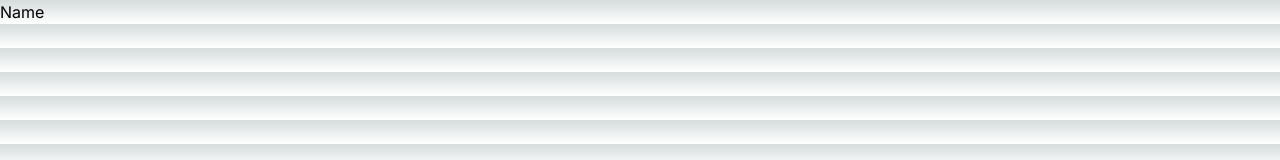
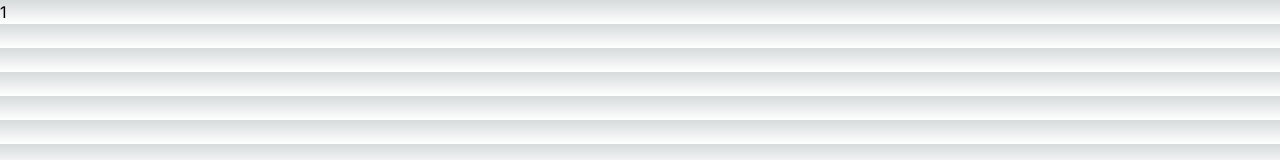
Before and after one commit to Keanin-Cupido/nextjs-small-profile-predictor, a Next.js app: page /prediction/1 in a window 1280 px wide. Shown: the top 160 px of the page. Built offline with nearby package versions, Linux system fonts and the light colour scheme.

Commit message:
feat: add dynamic routes

```diff
--- a/src/app/page.tsx
+++ b/src/app/page.tsx
@@ -1,12 +1,16 @@
 "use client";
 
 import { FormEvent, useState } from "react";
+import { useRouter } from 'next/navigation';
 
 export default function Home() {
   const [inputVal, setInputVal] = useState("");
+  const { push } = useRouter();
 
   const handleSubmit = (event: FormEvent) => {
     event.preventDefault();
+
+    push(`/prediction/${inputVal}`);
   }
 
   return (
@@ -17,6 +21,7 @@ export default function Home() {
       <form onSubmit={handleSubmit}>
         <input type="text" name="" id="" placeholder="Enter your name..."
           value={inputVal}
+          className="text-cyan-900"
           onChange={(e) => setInputVal(e.target.value)}
         />
         <button type="submit">Predict Data</button>
--- a/src/app/prediction/[name]/page.tsx
+++ b/src/app/prediction/[name]/page.tsx
@@ -1,7 +1,10 @@
-export default function Prediction() {
+interface Params {
+    params: { name: string }
+}
+
+export default function Prediction({params}: Params) {
     const label = "hello"
     return (
-        <h1>Name</h1>
-
+        <h1>{params.name}</h1>
     )
 }
```
